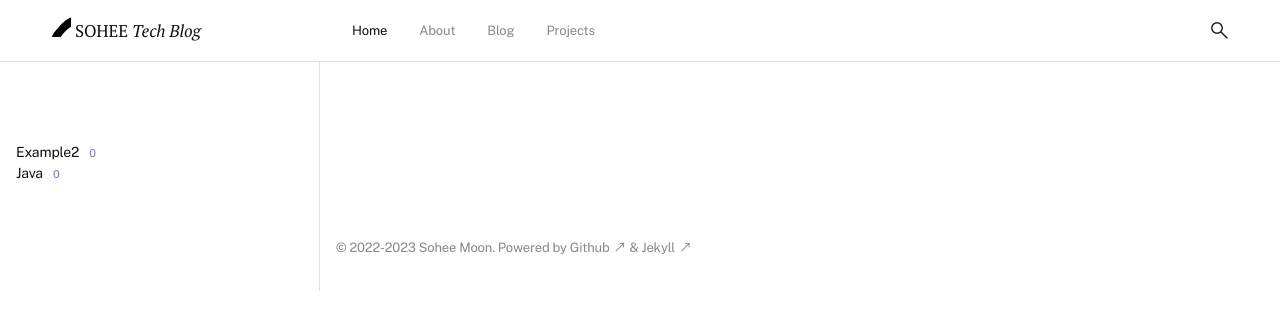
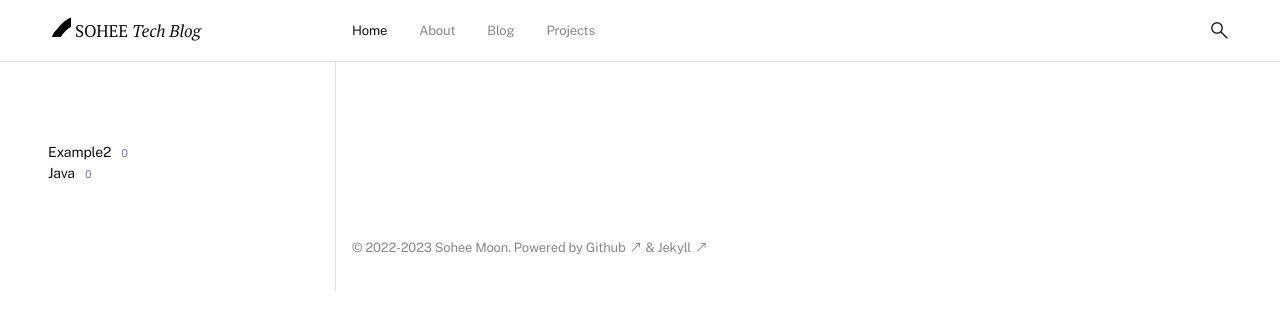
Before and after one commit to soheetech/soheetech.github.io, a Jekyll site: the page built from index.md, in a window 1280 px wide. Shown: the top 330 px of the page. Built offline with Jekyll 4.4.1, drawn with Linux system fonts in a browser that asks for light colours.

Commit message:
Update default.html

```diff
--- a/_layouts/default.html
+++ b/_layouts/default.html
@@ -4,7 +4,7 @@
   <body theme="{{ site.theme_config.appearance | default: "light" }}"{% if page.title == "About" %} class="bg-gray"{% endif %}>
     <main{% if page.layout == "home" %} id="main"{% endif %} class="page-content" aria-label="Content">
       {%- include header.html -%}
-      <section class="d-flex">
+      <section class="container d-flex">
         <article id="sidebar" class="col col-3-12">{%- include category.html -%}</article>
         <article class="col col-6-12">
           <div>{{ content }}</div>
```
